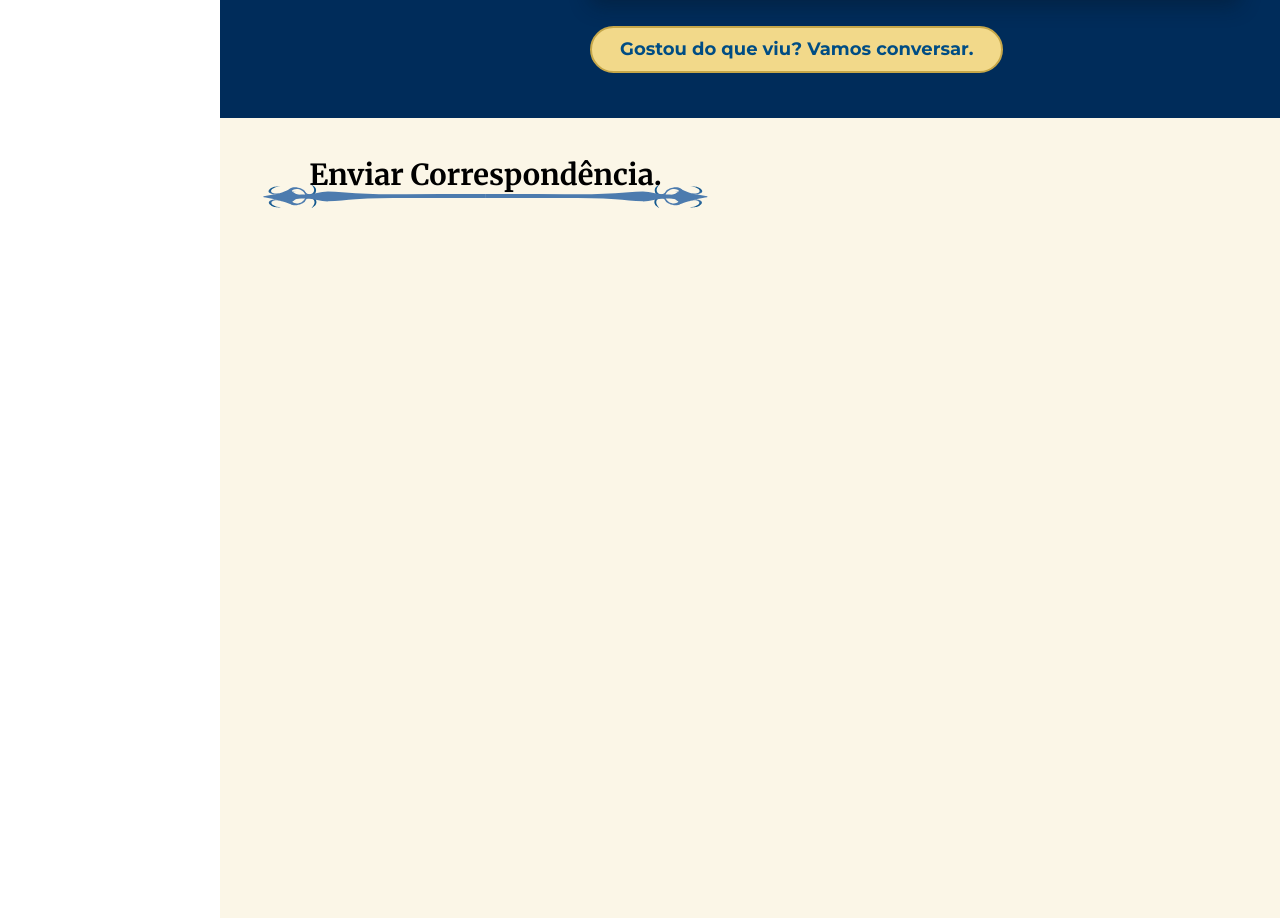
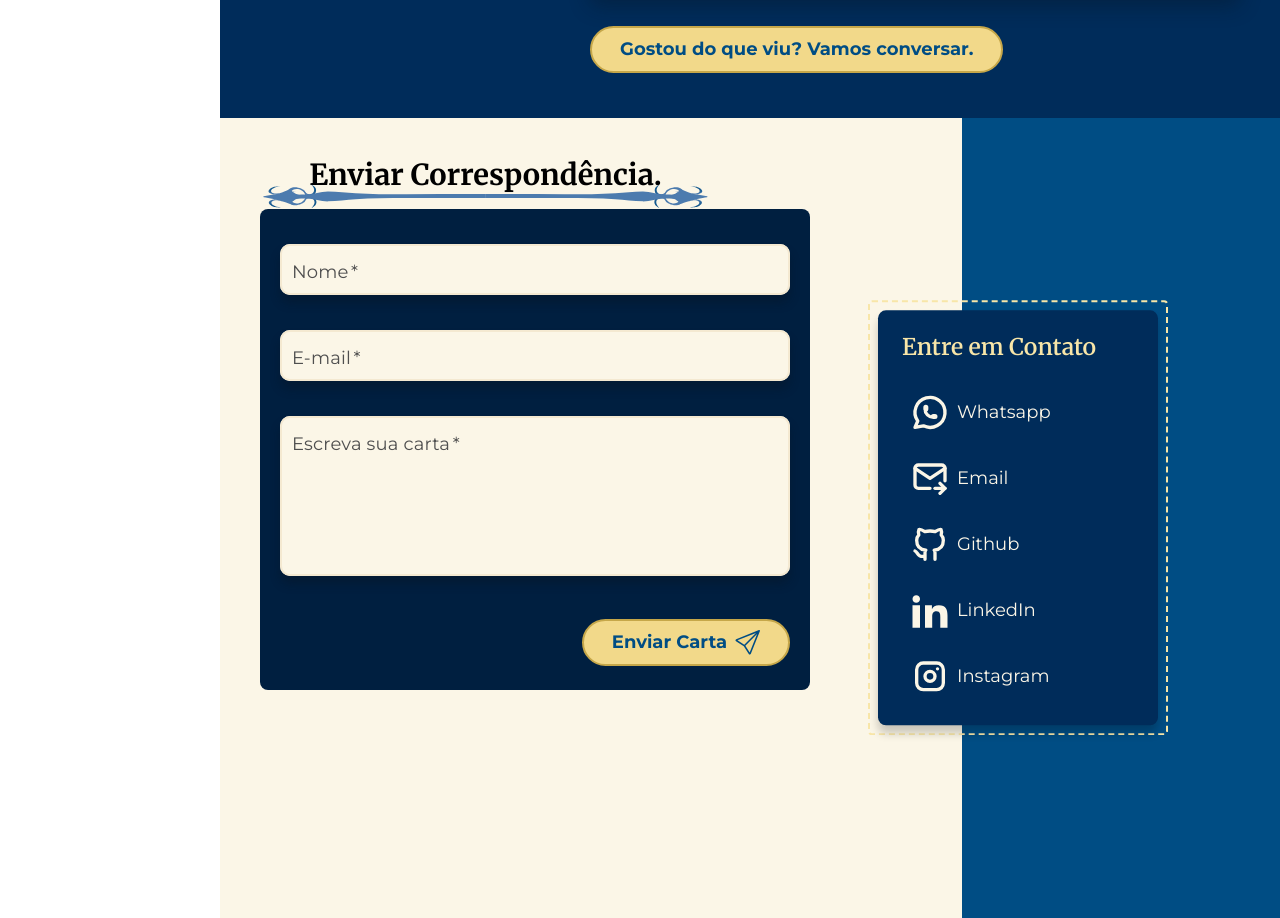
Before and after one commit to chiquinelli-bia/portifolio, a React (Vite) app: page / in a window 1280 px wide. Shown: the part 2564-3482 px from the top of the page. Built offline with nearby package versions, Linux system fonts and the light colour scheme; a web font is replaced by a local one.

Commit message:
feat(faleComigo): atualiza layout e estrutura da secao de contato
- Adiciona FormularioContato e SocialLinksCard
- Adiciona gradiente de fundo e posicionamento absoluto para o card de redes sociais no CSS

```diff
--- a/src/pages/landingPage/sections/faleComigo/contato.module.css
+++ b/src/pages/landingPage/sections/faleComigo/contato.module.css
@@ -1,3 +1,18 @@
 .container {
   background: var(--color-brand-beige-100);
+  background: linear-gradient(
+    to right,
+    var(--color-brand-beige-100) 0%,
+    var(--color-brand-beige-100) 70%,
+    var(--color-brand-blue-300) 70%,
+    var(--color-brand-blue-300) 100%
+  );
+  position: relative;
+  display: flex;
 }
+.containerSocialCard {
+  position: absolute;
+  right: calc(20% - 100px);
+  top: 50%;
+  transform: translateY(-50%);
+}
--- a/src/pages/landingPage/sections/faleComigo/index.jsx
+++ b/src/pages/landingPage/sections/faleComigo/index.jsx
@@ -1,12 +1,18 @@
 import { SectionHeader } from "@/components/sectionHeader";
 import styles from "./contato.module.css";
 import { sections } from "@/data/navThemes";
+import { FormularioContato } from "@/components/form";
+import { SocialLinksCard } from "../../../../components/socialLinksCard";
 
 export const FaleComigo = () => {
   return (
     <section id="contato" className={styles.container}>
-      <div className={styles.containerCarousel}>
+      <div className={styles.containerForm}>
         <SectionHeader title={sections[3].title} />
+        <FormularioContato />
+      </div>
+      <div className={styles.containerSocialCard}>
+        <SocialLinksCard />
       </div>
     </section>
   );
```
